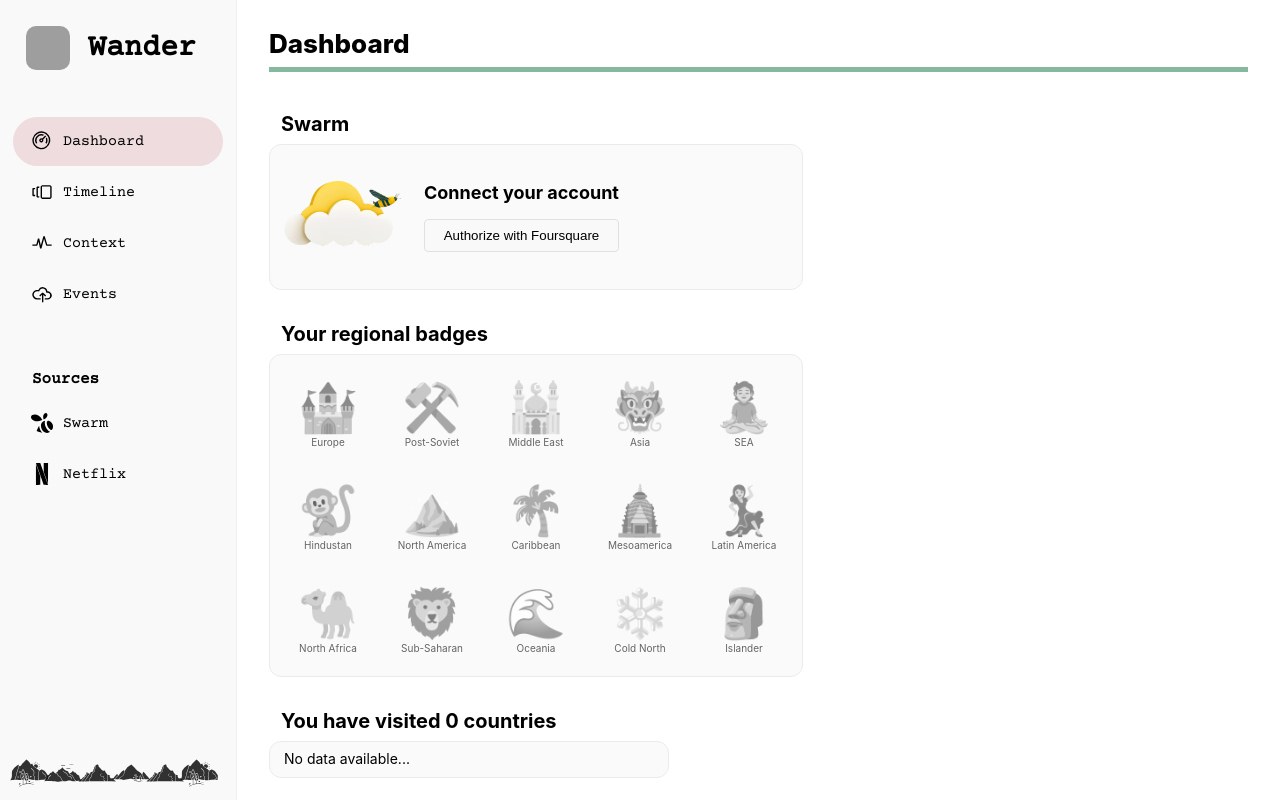
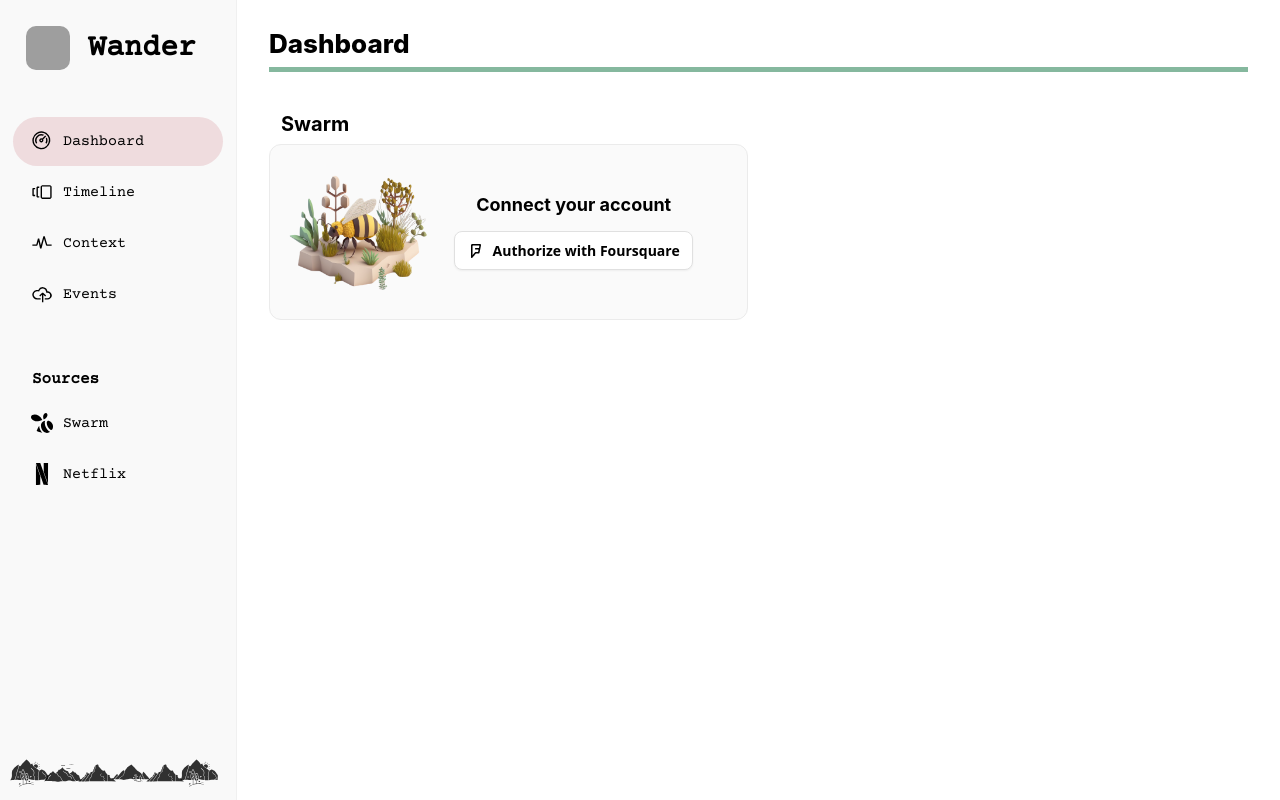
Before and after one commit to raburski/wander-garden, a React (Create React App) app: page / in a window 1280 px wide. Built offline with nearby package versions, Linux system fonts and the light colour scheme; grey boxes are pictures that could not be loaded.

Commit message:
feat: better buttons

```diff
--- a/src/bindings/swarm/AuthenticateButton.js
+++ b/src/bindings/swarm/AuthenticateButton.js
@@ -1,6 +1,7 @@
 import Button from "../../components/Button"
 import toast from "react-hot-toast"
 import { useState } from "react"
+import { IoLogoFoursquare } from 'react-icons/io'
 
 const CLIENT_ID = 'JRGEIAQP3LTJWSO2C2U25KSOTLAIPOHOCAWXS31MJXVB1OPP'
 const REDIRECT_URL = 'http://wander.garden/auth.php?type=foursquare'
@@ -12,12 +13,12 @@ function useOnAuthorize() {
     function onAuthorize() {
         toast.loading('Redirecting to Foursquare...')
         setAuthorizing(true)
-        // window.location.href = AUTH_URL
+        window.location.href = AUTH_URL
     }
     return [authorizing, onAuthorize]
 }
 
 export default function AuthenticateButton() {
     const [authorizing, onAuthorize] = useOnAuthorize()
-    return <Button onClick={onAuthorize} disabled={authorizing}>Authorize with Foursquare</Button>
+    return <Button icon={IoLogoFoursquare} onClick={onAuthorize} disabled={authorizing}>Authorize with Foursquare</Button>
 }
--- a/src/components/Button/index.js
+++ b/src/components/Button/index.js
@@ -1,13 +1,30 @@
 import { styled } from 'goober'
 import colors from '../../colors'
 
+const defaultStyle = `
+    display: flex;
+    flex-direction: row;
+    flex-wrap: no-wrap;
+    justify-content: center;
+    align-items: center;
+
+    border: 1px solid ${colors.border.normal};
+    border-radius: .5rem;
+    font-family: "Inter var",ui-sans-serif,system-ui,-apple-system,system-ui,"Segoe UI",Roboto,"Helvetica Neue",Arial,"Noto Sans",sans-serif,"Apple Color Emoji","Segoe UI Emoji","Segoe UI Symbol","Noto Color Emoji";
+    font-size: .875rem;
+    font-weight: 600;
+    line-height: 1.25rem;
+    padding: .55rem .8rem;
+    text-align: center;
+    text-decoration: none #D1D5DB solid;
+    text-decoration-thickness: auto;
+`
+
 const EnabledButton = styled('button')`
-    padding: 8px;
-    padding-left: 16px;
-    padding-right: 16px;
-    border: 1px solid ${colors.border.normal};
-    border-radius: 4px;
-    background-color: ${colors.neutral.light};
+    ${defaultStyle}
+    box-shadow: 0 1px 2px 0 rgba(0, 0, 0, 0.05);
+    background-color: white;
+    color: black;
     cursor: pointer;
 
     &:hover {
@@ -16,16 +33,28 @@ const EnabledButton = styled('button')`
 `
 
 const DisabledButton = styled('button')`
-    padding: 8px;
-    padding-left: 16px;
-    padding-right: 16px;
+    ${defaultStyle}
     border: 1px solid ${colors.border.normal};
-    border-radius: 12px;
     background-color: ${colors.border.normal};
-    color: white;
+    color: #545454;
     cursor: default;
 `
 
-export default function Button({ disabled, ...props }) {
-    return disabled ? <DisabledButton disabled {...props} /> : <EnabledButton {...props} />
+const IconContainer = styled('div')`
+    display: flex;
+    flex: 0;
+    margin-right: .55rem;
+    align-items: center;
+    justify-content: center;
+`
+
+export default function Button({ disabled, icon, children, ...props }) {
+    const Component = disabled ? DisabledButton : EnabledButton
+    const IconComponent = icon
+    return (
+        <Component disabled={disabled} {...props}>
+            {icon ? <IconContainer><IconComponent size={16} /></IconContainer> : null}
+            {children}
+        </Component>
+    )
 }
--- a/src/components/InfoPanel.js
+++ b/src/components/InfoPanel.js
@@ -1,8 +1,9 @@
 import { styled } from 'goober'
 import Panel from './Panel'
 
-const TextContainer = styled('div')`
+const Container = styled('div')`
     display: flex;
+    flex: 1;
     flex-flow: column;
     align-self: stretch;
     justify-content: center;
@@ -22,16 +23,16 @@ const Separator = styled('div')`
 
 const contentStyle = {flexDirection: 'row'}
 
-export default function InfoPanel({ image, title, text, children, ...props }) {
+export default function InfoPanel({ image, title, text, children, containerStyle, ...props }) {
     return (
         <Panel contentStyle={contentStyle} {...props}>
             {image}
-            <TextContainer>
+            <Container style={containerStyle}>
                 <Title>{title}</Title>
                 {title && (text || children) ? <Separator /> : null}
                 <Text>{text}</Text>
                 {children}
-            </TextContainer>
+            </Container>
         </Panel>
     )
 }
--- a/src/components/SquareImage.js
+++ b/src/components/SquareImage.js
@@ -4,7 +4,7 @@ const Image = styled('img')`
     display: flex;
 `
 
-export default function SquareImage({ size = 120, ...props }) {
+export default function SquareImage({ size = 150, ...props }) {
     const style = { width: size, height: size }
     return <Image style={style} {...props}/>
 }
--- /dev/null
+++ b/src/routes/Dashboard/Swarm.js
@@ -0,0 +1,61 @@
+import { useCheckinsLastUpdated, useIsAuthenticated } from '../../swarm/singletons'
+import { VscCheck } from "react-icons/vsc";
+import InfoPanel from '../../components/InfoPanel'
+import SquareImage from '../../components/SquareImage'
+import AuthenticateButton from '../../bindings/swarm/AuthenticateButton'
+import FetchCheckinsButton from '../../bindings/swarm/FetchCheckinsButton'
+import moment from 'moment'
+
+function SwarmAuthenticatePanel() {
+    return (
+        <InfoPanel
+            header="Swarm"
+            spacing
+            title="Connect your account"
+            image={<SquareImage src="/3d/beegarden1.png"/>}
+            containerStyle={{alignItems: 'center'}}
+        >
+            <AuthenticateButton />
+        </InfoPanel>
+    )
+}
+
+function SwarmUpdateRequiredPanel() {
+    return (
+        <InfoPanel
+            header="Swarm"
+            spacing
+            title="Checkins list may be outdated..."
+            image={<SquareImage src="/3d/beegarden1.png"/>}
+        >
+            <FetchCheckinsButton />
+        </InfoPanel>
+    )
+}
+
+function SwarmDefaultPanel({ lastUpdated }) {
+    const daysAgo = lastUpdated.diff(moment(), 'days')
+    const text = daysAgo < 2 ? 'Recently updated...' : `Last updated ${daysAgo} days ago...`
+
+    return <InfoPanel
+        header="Swarm"
+        spacing
+        text={text}
+        image={<VscCheck size={22}/>}
+    />
+}
+
+export default function Swarm() {
+    const isAuthenticated = useIsAuthenticated()
+    const lastUpdated = useCheckinsLastUpdated()
+    if (!isAuthenticated) {
+        return <SwarmAuthenticatePanel />
+    }
+
+    const shouldUpdate = !lastUpdated || lastUpdated.diff(moment(), 'days') > 7
+    if (shouldUpdate) {
+        return <SwarmUpdateRequiredPanel />
+    }
+
+    return <SwarmDefaultPanel lastUpdated={lastUpdated}/>
+}
--- a/src/routes/Dashboard/index.js
+++ b/src/routes/Dashboard/index.js
@@ -1,16 +1,10 @@
-import { useCheckIns, useCheckinsLastUpdated, useIsAuthenticated, _movies, _videos } from '../../swarm/singletons'
+import { useCheckIns, useIsAuthenticated, _movies, _videos } from '../../swarm/singletons'
 import { styled } from 'goober'
-import { VscCheck } from "react-icons/vsc";
-import Button from '../../components/Button'
 import Page from '../../components/Page'
 import CountryRow from '../../components/CountryRow'
-import Panel, { Row } from '../../components/Panel'
-import InfoPanel from '../../components/InfoPanel'
+import Panel from '../../components/Panel'
 import Badges from './Badges'
-import SquareImage from '../../components/SquareImage'
-import AuthenticateButton from '../../bindings/swarm/AuthenticateButton'
-import FetchCheckinsButton from '../../bindings/swarm/FetchCheckinsButton'
-import moment from 'moment'
+import Swarm from './Swarm'
 
 import countryFlagEmoji from "country-flag-emoji"
 import { onlyUnique } from "../../array"
@@ -37,8 +31,6 @@ const Text = styled('p')`
     font-size: 14px;
 `
 
-
-
 function NoData() {
     return <Text>No data available...</Text>
 }
@@ -52,59 +44,6 @@ function Countries() {
             {countryCodes.length == 0 ? <NoData /> : countryCodes.map(cc => <CountryRow code={cc} to={`/timeline?cc=${cc.toLowerCase()}`}/>)}
         </Panel>
     )
-}
-
-function SwarmAuthenticatePanel() {
-    return (
-        <InfoPanel
-            header="Swarm"
-            spacing
-            title="Connect your account"
-            image={<SquareImage src="/3d/swarmcloud.png"/>}
-        >
-            <AuthenticateButton />
-        </InfoPanel>
-    )
-}
-
-function SwarmUpdateRequiredPanel() {
-    return (
-        <InfoPanel
-            header="Swarm"
-            spacing
-            title="Checkins list may be outdated..."
-            image={<SquareImage src="/3d/swarmcloud.png"/>}
-        >
-            <FetchCheckinsButton />
-        </InfoPanel>
-    )
-}
-
-function SwarmDefaultPanel({ lastUpdated }) {
-    const daysAgo = lastUpdated.diff(moment(), 'days')
-    const text = daysAgo < 2 ? 'Recently updated...' : `Last updated ${daysAgo} days ago...`
-
-    return <InfoPanel
-        header="Swarm"
-        spacing
-        text={text}
-        image={<VscCheck size={22}/>}
-    />
-}
-
-function Swarm() {
-    const isAuthenticated = useIsAuthenticated()
-    const lastUpdated = useCheckinsLastUpdated()
-    if (!isAuthenticated) {
-        return <SwarmAuthenticatePanel />
-    }
-
-    const shouldUpdate = !lastUpdated || lastUpdated.diff(moment(), 'days') > 7
-    if (shouldUpdate) {
-        return <SwarmUpdateRequiredPanel />
-    }
-
-    return <SwarmDefaultPanel lastUpdated={lastUpdated}/>
 }
 
 const BigFlag = styled('div')`
@@ -136,9 +75,12 @@ function Current() {
     )
 }
 
-export default function Netflix() {
+function WhatIsWanderGarden() {
+    return null
+}
+
+function AuthenticatedDashboard() {
     return (
-        <Page header="Dashboard">
         <PanelsContainer>
             <PanelColumn>
                 <Current />
@@ -147,6 +89,25 @@ export default function Netflix() {
             </PanelColumn>
             <Countries />
         </PanelsContainer>
+    )
+}
+
+function DefaultDashboard() {
+    return (
+        <PanelsContainer>
+            <WhatIsWanderGarden />
+            <PanelColumn>
+                <Swarm />
+            </PanelColumn>
+        </PanelsContainer>
+    )
+}
+
+export default function Dashboard() {
+    const isAuthenticated = useIsAuthenticated()
+    return (
+        <Page header="Dashboard">
+            {isAuthenticated ? <AuthenticatedDashboard /> : <DefaultDashboard />}
         </Page>
     )
 }
```
Also changed, not shown: public/3d/beegarden1.png (added). Lines whose indentation alone changed are shown as unchanged.
